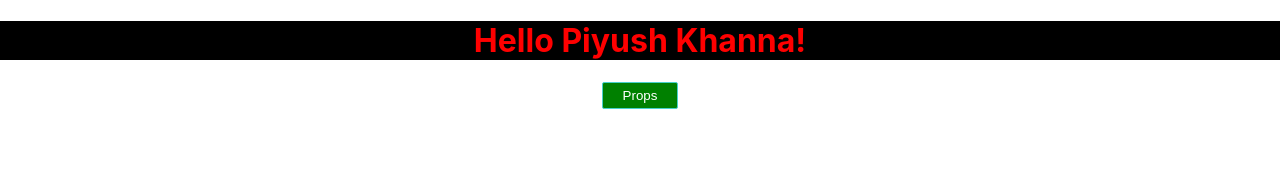
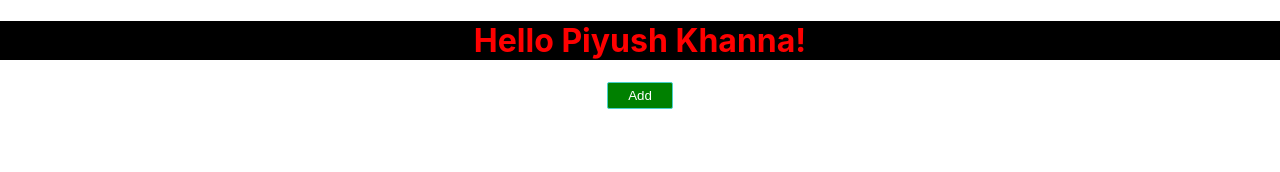
Before and after one commit to PiyushKhanna30/Task-Tracker, a React (Create React App) app: page / in a window 1280 px wide. Shown: the top 172 px of the page. Built offline with nearby package versions, Linux system fonts and the light colour scheme.

Commit message:
handling click

```diff
--- a/src/components/Button.js
+++ b/src/components/Button.js
@@ -1,9 +1,6 @@
 import PropTypes from 'prop-types'
 
-const Button = ({color, text}) => {
-    const onClick = (e) => {
-        console.log(e);
-    }
+const Button = ({color, text, onClick}) => {
     return (
         <div>
             <button onClick={onClick} style={{backgroundColor:color}} className='btn'>{text}</button>
@@ -17,6 +14,7 @@ Button.defaultProps={
 
 Button.propTypes={
     color:PropTypes.string,
-    text:PropTypes.string
+    text:PropTypes.string,
+    onClick:PropTypes.func,
 }
 export default Button
--- a/src/components/Header.js
+++ b/src/components/Header.js
@@ -2,24 +2,27 @@ import PropTypes from 'prop-types'
 import Button from './Button'
 
 const Header = (props) => {
+    const onClick = () => {
+        console.log('Header obj');
+    }
     return (
         <header className="header">
             <h1 style={headingStyle}>Hello {props.title} {props.lname}!</h1>
-            <Button color='green' text='Props'/>
+            <Button onClick={onClick} color='green' text='Add' />
         </header>
     )
 }
 Header.defaultProps = {
-    lname:'Khanna'
+    lname: 'Khanna'
 }
 
 Header.propTypes = {
-    title:PropTypes.string,
-    lname:PropTypes.string.isRequired
+    title: PropTypes.string,
+    lname: PropTypes.string.isRequired
 }
 
 const headingStyle = {
-    color:'red',
-    backgroundColor:'black'
+    color: 'red',
+    backgroundColor: 'black'
 }
 export default Header
```
